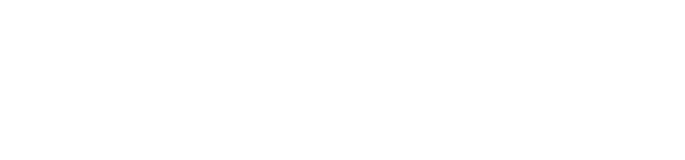
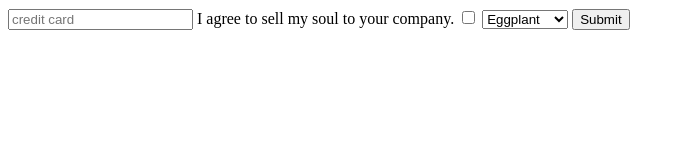
Before and after one commit to brianslab/udemy-js, a plain HTML site: page section15_proj/form/index.html in a window 1280 px wide. Shown: the whole page, without its empty margins (0-685 px from the left). Drawn offline with Linux system fonts and the light colour scheme.

Commit message:
add basic form functions

```diff
--- a/section15_proj/form/app.js
+++ b/section15_proj/form/app.js
@@ -0,0 +1,6 @@
+const form = document.querySelector('#signup-form');
+
+form.addEventListener('submit', (e) => {
+    alert('FORM SUBMITTED');
+    e.preventDefault();
+});
--- a/section15_proj/form/index.html
+++ b/section15_proj/form/index.html
@@ -10,6 +10,19 @@
 </head>
 
 <body>
+    <form id="signup-form">
+        <input type="text" placeholder="credit card">
+        <label>
+            I agree to sell my soul to your company.
+            <input type="checkbox">
+        </label>
+        <select name="" id="">
+            <option value="eggplant">Eggplant</option>
+            <option value="asparagus">Asparagus</option>
+            <option value="carrot">Carrot</option>
+        </select>
+        <input type="submit">
+    </form>
     <script type="text/javascript" src="app.js"></script>
 </body>
 
```
